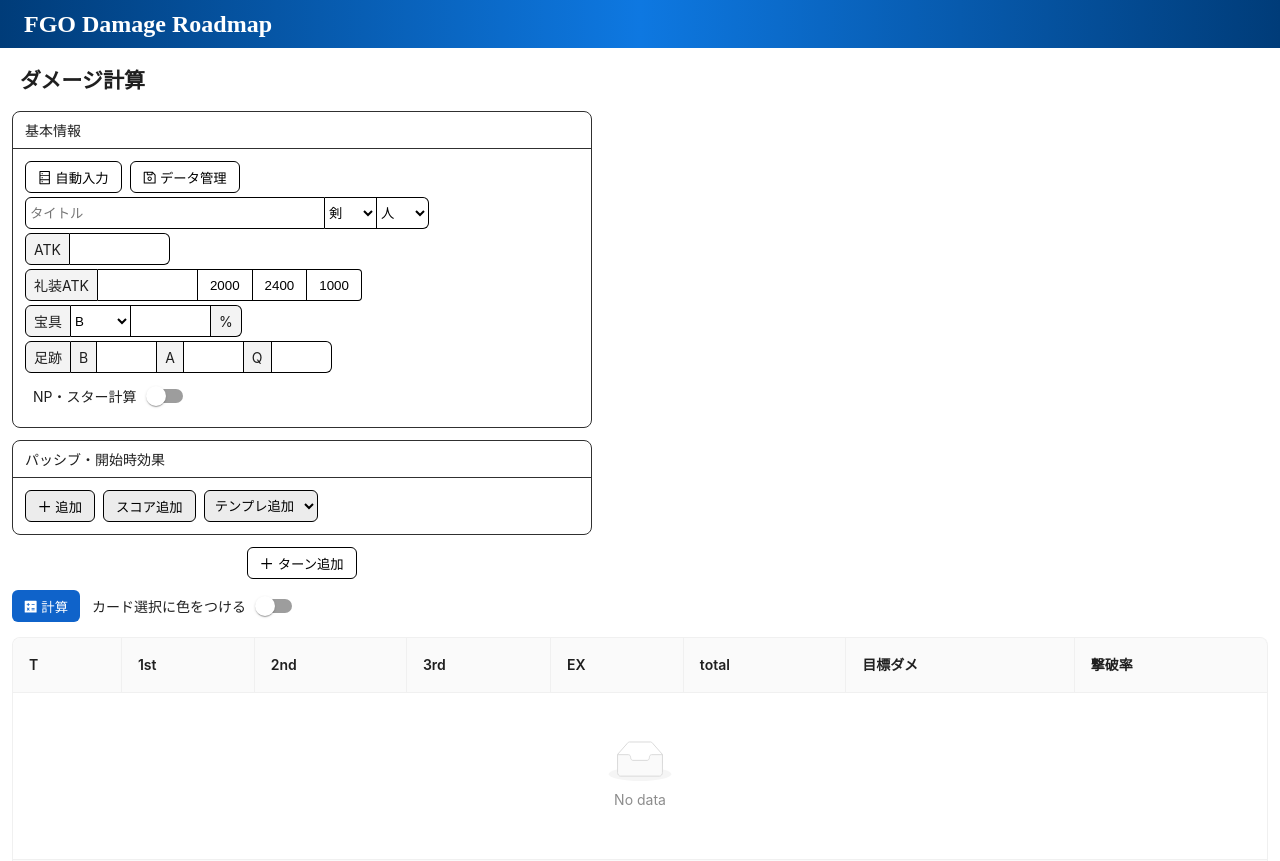
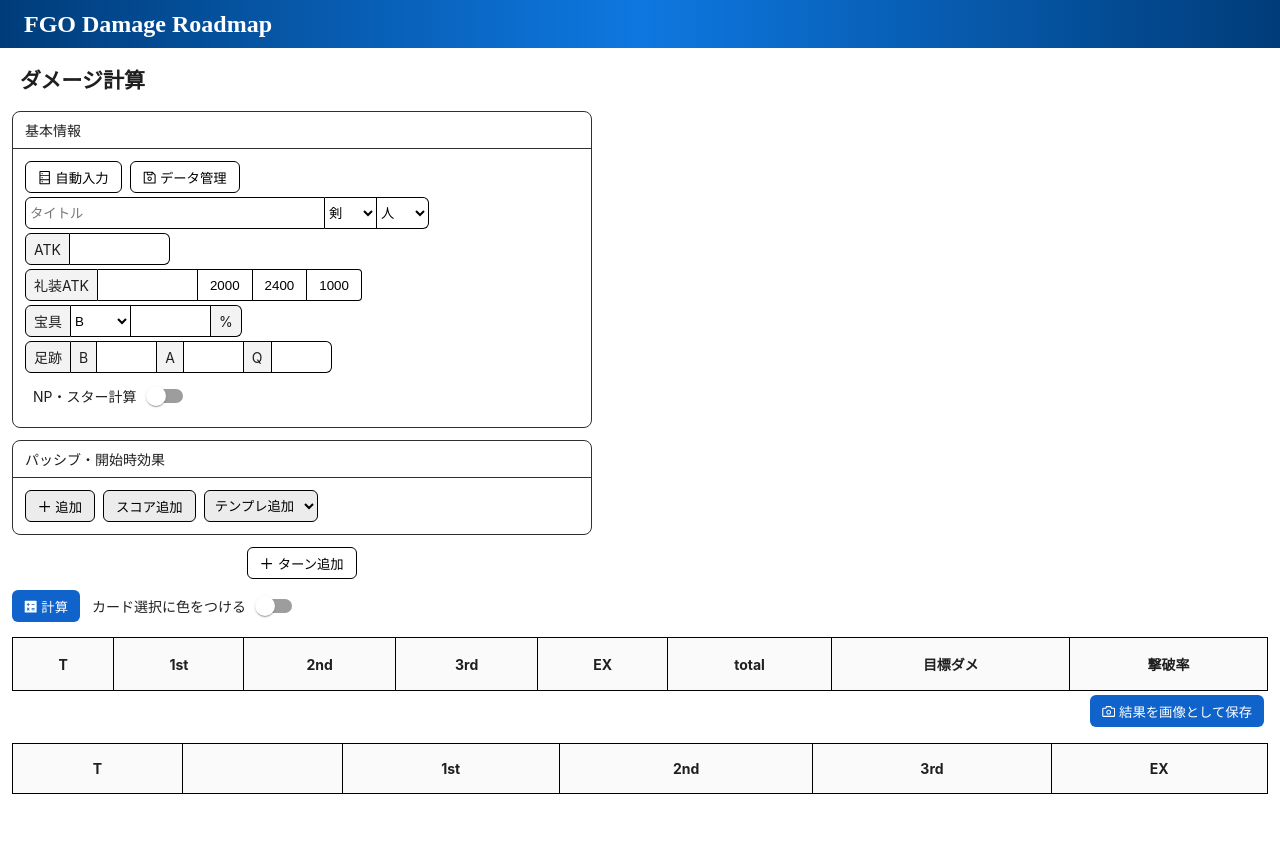
Before and after one commit to zejba/fgo-damage-roadmap, a React (Vite) app: page /#/ in a window 1280 px wide. Shown: the top 861 px of the page. After the commit the page ends 822 px from the top, so only its background shows below. Built offline with nearby package versions, Linux system fonts and the light colour scheme.

Commit message:
テーブル

```diff
--- a/src/features/DamageCalculator/AppliedBuffsTable.tsx
+++ b/src/features/DamageCalculator/AppliedBuffsTable.tsx
@@ -1,26 +1,47 @@
-import { Table } from 'antd';
-import type { ColumnsType } from 'antd/es/table';
 import { useAtomValue } from 'jotai';
 import { useMemo } from 'react';
 import { damageCalcResultAtom } from '../../store/damageCalcResult';
 import type { ProcessedTurnResult } from '../../utils/calcDamage';
 import styled from 'styled-components';
 
-const StyledTable = styled(Table)`
+const StyledTable = styled.table`
+  width: 100%;
+  border-collapse: collapse;
+  border: 1px solid black;
+
+  th,
+  td {
+    border: 1px solid black;
+    text-align: center;
+    padding: 16px 12px;
+  }
+
+  th {
+    background-color: #fafafa;
+    font-weight: bold;
+  }
+
   .buff-type-cell {
     width: 160px;
   }
+
   @media (max-width: 780px) {
     .buff-type-cell {
       width: 84px;
     }
+
+    th,
+    td {
+      font-size: 0.55rem !important;
+      padding: 8px 4px !important;
+    }
   }
-` as typeof Table;
+`;
 
-type RecordType = {
-  key: string;
+type TableRow = {
   turn: string | null;
-  buffType: 'atkBuff' | 'cardBuff' | 'npOrCrBuff' | 'spBuff' | null;
+  turnRowSpan: number;
+  buffType: 'atkBuff' | 'cardBuff' | 'npOrCrBuff' | 'spBuff';
   first: string;
   second: string;
   third: string;
@@ -34,85 +55,41 @@
   spBuff: '特攻バフ'
 } as const;
 
-const columns: ColumnsType<RecordType> = [
-  {
-    title: 'T',
-    dataIndex: 'turn',
-    key: 'turn',
-    onCell: (record) => ({
-      rowSpan: record.turn ? 4 : 0,
-      style: {
-        width: 0
-      }
-    })
-  },
-  {
-    title: '',
-    dataIndex: 'buffType',
-    key: 'buffType',
-    render: (_, record) => (record.buffType ? localizedBuffType[record.buffType] : ''),
-    onCell: () => ({
-      className: 'buff-type-cell'
-    })
-  },
-  {
-    title: '1st',
-    dataIndex: 'first',
-    key: 'first'
-  },
-  {
-    title: '2nd',
-    dataIndex: 'second',
-    key: 'second'
-  },
-  {
-    title: '3rd',
-    dataIndex: 'third',
-    key: 'third'
-  },
-  {
-    title: 'EX',
-    dataIndex: 'ex',
-    key: 'ex'
-  }
-];
-
-function buildDataSource(result: ProcessedTurnResult[]): RecordType[] {
+function buildTableData(result: ProcessedTurnResult[]): TableRow[] {
   return result.flatMap((turnResult, turnIndex) => {
     const { atkBuffs, cardBuffs, npOrCrBuffs, spBuffs } = turnResult;
     return [
       {
-        key: `turn-${turnIndex + 1}-atkBuff`,
         turn: `${turnIndex + 1}`,
-        headerRowSpan: 4,
-        buffType: 'atkBuff',
+        turnRowSpan: 4,
+        buffType: 'atkBuff' as const,
         first: `${atkBuffs[0] ?? 0}%`,
         second: `${atkBuffs[1] ?? 0}%`,
         third: `${atkBuffs[2] ?? 0}%`,
         ex: `${atkBuffs[3] ?? 0}%`
       },
       {
-        key: `turn-${turnIndex + 1}-cardBuff`,
         turn: null,
-        buffType: 'cardBuff',
+        turnRowSpan: 0,
+        buffType: 'cardBuff' as const,
         first: `${cardBuffs[0] ?? 0}%`,
         second: `${cardBuffs[1] ?? 0}%`,
         third: `${cardBuffs[2] ?? 0}%`,
         ex: `${cardBuffs[3] ?? 0}%`
       },
       {
-        key: `turn-${turnIndex + 1}-npOrCrBuff`,
         turn: null,
-        buffType: 'npOrCrBuff',
+        turnRowSpan: 0,
+        buffType: 'npOrCrBuff' as const,
         first: `${npOrCrBuffs[0] ?? 0}%`,
         second: `${npOrCrBuffs[1] ?? 0}%`,
         third: `${npOrCrBuffs[2] ?? 0}%`,
         ex: `${npOrCrBuffs[3] ?? 0}%`
       },
       {
-        key: `turn-${turnIndex + 1}-spBuff`,
         turn: null,
-        buffType: 'spBuff',
+        turnRowSpan: 0,
+        buffType: 'spBuff' as const,
         first: `${spBuffs[0] ?? 0}%`,
         second: `${spBuffs[1] ?? 0}%`,
         third: `${spBuffs[2] ?? 0}%`,
@@ -124,16 +101,37 @@
 
 function AppliedBuffsTable() {
   const result = useAtomValue(damageCalcResultAtom);
-  const dataSource = useMemo(() => buildDataSource(result), [result]);
+  const tableData = useMemo(() => buildTableData(result), [result]);
+
   return (
-    <StyledTable
-      columns={columns}
-      dataSource={dataSource}
-      pagination={false}
-      rowHoverable={false}
-      bordered
-      footer={() => null}
-    />
+    <StyledTable>
+      <thead>
+        <tr>
+          <th>T</th>
+          <th className="buff-type-cell"></th>
+          <th>1st</th>
+          <th>2nd</th>
+          <th>3rd</th>
+          <th>EX</th>
+        </tr>
+      </thead>
+      <tbody>
+        {tableData.map((row, index) => (
+          <tr key={index}>
+            {row.turnRowSpan > 0 && (
+              <td rowSpan={row.turnRowSpan} style={{ width: 0 }}>
+                {row.turn}
+              </td>
+            )}
+            <td className="buff-type-cell">{localizedBuffType[row.buffType]}</td>
+            <td>{row.first}</td>
+            <td>{row.second}</td>
+            <td>{row.third}</td>
+            <td>{row.ex}</td>
+          </tr>
+        ))}
+      </tbody>
+    </StyledTable>
   );
 }
 
--- a/src/features/DamageCalculator/ResultTable.tsx
+++ b/src/features/DamageCalculator/ResultTable.tsx
@@ -1,7 +1,6 @@
-import { Flex, Table } from 'antd';
-import type { ColumnsType } from 'antd/es/table';
 import { useAtomValue } from 'jotai';
 import { useMemo, useRef } from 'react';
+import styled from 'styled-components';
 import {
   damageCalcResultAtom,
   damageCalcResultNpColorAtom,
@@ -13,110 +12,57 @@
 import { isColoredAtom } from '../../store/jotai';
 import SaveResultAsImageButton from './SaveResultAsImageButton';
 
-type RecordType = {
-  key: string;
+const StyledTable = styled.table`
+  width: 100%;
+  border-collapse: collapse;
+  border: 1px solid black;
+
+  th,
+  td {
+    border: 1px solid black;
+    text-align: center;
+    padding: 16px 12px;
+  }
+
+  th {
+    background-color: #fafafa;
+    font-weight: bold;
+  }
+
+  @media (max-width: 560px) {
+    th,
+    td {
+      font-size: 0.55rem !important;
+      padding: 8px 4px !important;
+    }
+  }
+`;
+
+type TableRow = {
   turn: string | null;
-  headerRowSpan: number;
+  turnRowSpan: number;
   first: string;
+  firstBgColor?: string;
   second: string;
+  secondBgColor?: string;
   third: string;
+  thirdBgColor?: string;
   ex: string;
   total: string;
   targetDamage: string | null;
+  targetDamageRowSpan: number;
   passRate: string | null;
+  passRateRowSpan: number;
 };
 
-function defineColumns(isColored: boolean, npColor: CardColor | undefined): ColumnsType<RecordType> {
+function buildTableData(
+  result: ProcessedTurnResult[],
+  isNpStarCalculated: boolean,
+  isColored: boolean,
+  npColor: CardColor | undefined
+): TableRow[] {
   const npColorStyle = npColor ? cardColorStyles[npColor] : undefined;
-  const columns: ColumnsType<RecordType> = [
-    {
-      title: 'T',
-      dataIndex: 'turn',
-      key: 'turn',
-      onCell: (record) => ({
-        rowSpan: record.headerRowSpan,
-        style: {
-          width: 0
-        }
-      })
-    },
-    {
-      title: '1st',
-      dataIndex: 'first',
-      key: 'first',
-      onCell: (record) => {
-        const backgroundColor = record.first === 'N' ? npColorStyle : cardColorStyles[record.first as CardColor];
-        return record.turn && isColored
-          ? {
-              style: {
-                backgroundColor
-              }
-            }
-          : {};
-      }
-    },
-    {
-      title: '2nd',
-      dataIndex: 'second',
-      key: 'second',
-      onCell: (record) => {
-        const backgroundColor = record.second === 'N' ? npColorStyle : cardColorStyles[record.second as CardColor];
-        return record.turn && isColored
-          ? {
-              style: {
-                backgroundColor
-              }
-            }
-          : {};
-      }
-    },
-    {
-      title: '3rd',
-      dataIndex: 'third',
-      key: 'third',
-      onCell: (record) => {
-        const backgroundColor = record.third === 'N' ? npColorStyle : cardColorStyles[record.third as CardColor];
-        return record.turn && isColored
-          ? {
-              style: {
-                backgroundColor
-              }
-            }
-          : {};
-      }
-    },
-    {
-      title: 'EX',
-      dataIndex: 'ex',
-      key: 'ex'
-    },
-    {
-      title: 'total',
-      dataIndex: 'total',
-      key: 'total'
-    },
-    {
-      title: '目標ダメ',
-      dataIndex: 'targetDamage',
-      key: 'targetDamage',
-      onCell: (record) => ({
-        rowSpan: record.targetDamage === '-' ? 1 : record.targetDamage ? 3 : 0
-      })
-    },
-    {
-      title: '撃破率',
-      dataIndex: 'passRate',
-      key: 'passRate',
-      onCell: (record) => {
-        return {
-          rowSpan: record.passRate === '-' ? 1 : record.passRate ? 3 : 0
-        };
-      }
-    }
-  ];
-  return columns;
-}
-function buildDataSource(result: ProcessedTurnResult[], isNpStarCalculated: boolean): RecordType[] {
+
   return result.flatMap((turnResult, turnIndex) => {
     const {
       selectedCards,
@@ -137,96 +83,119 @@
     const totalNp = Math.round(nps.reduce((a, b) => a + b * 100, 0)) / 100;
     const totalMinStar = minStars.reduce((a, b) => a + b, 0);
     const totalMaxStar = maxStars.reduce((a, b) => a + b, 0);
-    return [
+
+    const getCardBgColor = (cardInitialValue: string) => {
+      if (!isColored) return undefined;
+      return cardInitialValue === 'N' ? npColorStyle : cardColorStyles[cardInitialValue as CardColor];
+    };
+
+    const firstCardInitial = cardInitial[selectedCards[0]];
+    const secondCardInitial = cardInitial[selectedCards[1]];
+    const thirdCardInitial = cardInitial[selectedCards[2]];
+
+    const rows: TableRow[] = [
       {
-        key: `turn-${turnIndex + 1}-header`,
         turn: `${turnIndex + 1}`,
-        headerRowSpan: 4,
-        first: cardInitial[selectedCards[0]],
-        second: cardInitial[selectedCards[1]],
-        third: cardInitial[selectedCards[2]],
+        turnRowSpan: 4,
+        first: firstCardInitial,
+        firstBgColor: getCardBgColor(firstCardInitial),
+        second: secondCardInitial,
+        secondBgColor: getCardBgColor(secondCardInitial),
+        third: thirdCardInitial,
+        thirdBgColor: getCardBgColor(thirdCardInitial),
         ex: '-',
         total: '-',
         targetDamage: '-',
-        passRate: '-'
+        targetDamageRowSpan: 1,
+        passRate: '-',
+        passRateRowSpan: 1
       },
       {
-        key: `turn-${turnIndex + 1}-90`,
         turn: null,
-        headerRowSpan: 0,
+        turnRowSpan: 0,
         first: damage90[0].toLocaleString(),
         second: damage90[1].toLocaleString(),
         third: damage90[2].toLocaleString(),
         ex: damage90[3].toLocaleString(),
         total: damage90Sum.toLocaleString(),
         targetDamage: targetDamage.toLocaleString(),
-        passRate: `${passRate}%`
+        targetDamageRowSpan: 3,
+        passRate: `${passRate}%`,
+        passRateRowSpan: 3
       },
       {
-        key: `turn-${turnIndex + 1}-100`,
         turn: null,
-        headerRowSpan: 0,
+        turnRowSpan: 0,
         first: damage100[0].toLocaleString(),
         second: damage100[1].toLocaleString(),
         third: damage100[2].toLocaleString(),
         ex: damage100[3].toLocaleString(),
         total: damage100Sum.toLocaleString(),
         targetDamage: null,
-        passRate: null
+        targetDamageRowSpan: 0,
+        passRate: null,
+        passRateRowSpan: 0
       },
       {
-        key: `turn-${turnIndex + 1}-110`,
         turn: null,
-        headerRowSpan: 0,
+        turnRowSpan: 0,
         first: damage110[0].toLocaleString(),
         second: damage110[1].toLocaleString(),
         third: damage110[2].toLocaleString(),
         ex: damage110[3].toLocaleString(),
         total: damage110Sum.toLocaleString(),
         targetDamage: null,
-        passRate: null
-      },
-      ...(!isNpStarCalculated
-        ? []
-        : [
+        targetDamageRowSpan: 0,
+        passRate: null,
+        passRateRowSpan: 0
+      }
+    ];
+
+    if (isNpStarCalculated) {
+      rows.push(
         {
-              key: `turn-${turnIndex + 1}-np`,
           turn: 'NP',
-              headerRowSpan: 1,
+          turnRowSpan: 1,
           first: `${nps[0]}%`,
           second: `${nps[1]}%`,
           third: `${nps[2]}%`,
           ex: `${nps[3]}%`,
           total: `${totalNp}%`,
           targetDamage: '-',
-              passRate: '-'
+          targetDamageRowSpan: 1,
+          passRate: '-',
+          passRateRowSpan: 1
         },
         {
-              key: `turn-${turnIndex + 1}-star`,
           turn: '星',
-              headerRowSpan: 2,
+          turnRowSpan: 2,
           first: `${minStars[0]} - ${maxStars[0]}`,
           second: `${minStars[1]} - ${maxStars[1]}`,
           third: `${minStars[2]} - ${maxStars[2]}`,
           ex: `${minStars[3]} - ${maxStars[3]}`,
           total: `${totalMinStar} - ${totalMaxStar}`,
           targetDamage: '-',
-              passRate: '-'
+          targetDamageRowSpan: 1,
+          passRate: '-',
+          passRateRowSpan: 1
         },
         {
-              key: `turn-${turnIndex + 1}-star-rate`,
           turn: null,
-              headerRowSpan: 0,
+          turnRowSpan: 0,
           first: `${minStarRates[0]}% - ${maxStarRates[0]}%`,
           second: `${minStarRates[1]}% - ${maxStarRates[1]}%`,
           third: `${minStarRates[2]}% - ${maxStarRates[2]}%`,
           ex: `${minStarRates[3]}% - ${maxStarRates[3]}%`,
           total: '-',
           targetDamage: '-',
-              passRate: '-'
+          targetDamageRowSpan: 1,
+          passRate: '-',
+          passRateRowSpan: 1
         }
-          ])
-    ];
+      );
+    }
+
+    return rows;
   });
 }
 
@@ -235,26 +204,52 @@
   const isColored = useAtomValue(isColoredAtom);
   const npColor = useAtomValue(damageCalcResultNpColorAtom);
   const isNpStarCalculated = useAtomValue(isNpStarCalculatedAtom);
-  const dataSource = useMemo(() => buildDataSource(result, isNpStarCalculated), [result, isNpStarCalculated]);
-  const columns = useMemo(() => defineColumns(isColored, npColor), [isColored, npColor]);
+  const tableData = useMemo(
+    () => buildTableData(result, isNpStarCalculated, isColored, npColor),
+    [result, isNpStarCalculated, isColored, npColor]
+  );
   const tableRef = useRef<HTMLDivElement>(null);
 
   return (
-    <Flex vertical>
+    <div>
       <div ref={tableRef}>
-        <Table
-          columns={columns}
-          dataSource={dataSource}
-          pagination={false}
-          rowHoverable={false}
-          bordered
-          footer={() => null}
-        />
+        <StyledTable>
+          <thead>
+            <tr>
+              <th>T</th>
+              <th>1st</th>
+              <th>2nd</th>
+              <th>3rd</th>
+              <th>EX</th>
+              <th>total</th>
+              <th>目標ダメ</th>
+              <th>撃破率</th>
+            </tr>
+          </thead>
+          <tbody>
+            {tableData.map((row, index) => (
+              <tr key={index}>
+                {row.turnRowSpan > 0 && (
+                  <td rowSpan={row.turnRowSpan} style={{ width: 0 }}>
+                    {row.turn}
+                  </td>
+                )}
+                <td style={{ backgroundColor: row.firstBgColor }}>{row.first}</td>
+                <td style={{ backgroundColor: row.secondBgColor }}>{row.second}</td>
+                <td style={{ backgroundColor: row.thirdBgColor }}>{row.third}</td>
+                <td>{row.ex}</td>
+                <td>{row.total}</td>
+                {row.targetDamageRowSpan > 0 && <td rowSpan={row.targetDamageRowSpan}>{row.targetDamage}</td>}
+                {row.passRateRowSpan > 0 && <td rowSpan={row.passRateRowSpan}>{row.passRate}</td>}
+              </tr>
+            ))}
+          </tbody>
+        </StyledTable>
       </div>
       <div style={{ textAlign: 'right', marginRight: 4, marginTop: 4 }}>
         <SaveResultAsImageButton targetRef={tableRef} />
       </div>
-    </Flex>
+    </div>
   );
 }
 
--- a/src/pages/DamageCalculatorPage.tsx
+++ b/src/pages/DamageCalculatorPage.tsx
@@ -64,18 +64,9 @@
   display: flex;
   flex-direction: column;
   gap: 16px;
-  min-width: fit-content;
 
   @media (max-width: 780px) {
     gap: 12px;
-    .ant-table-cell {
-      font-size: 0.55rem !important;
-      font-weight: bold;
-      padding: 8px 4px !important;
-    }
-    .ant-table-footer {
-      padding: 8px !important;
-    }
   }
 `;
 
```
Lines whose indentation alone changed are shown as unchanged.
